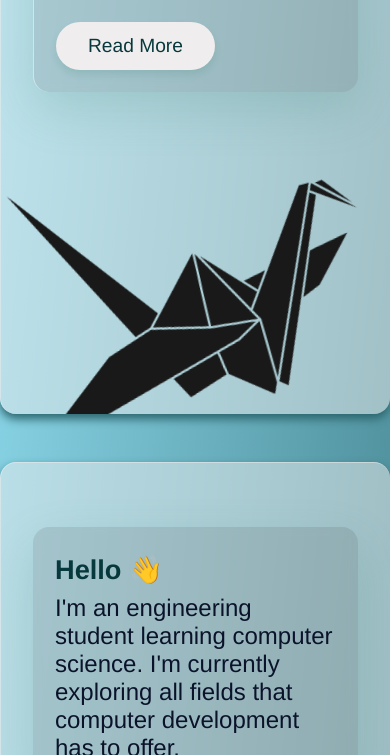
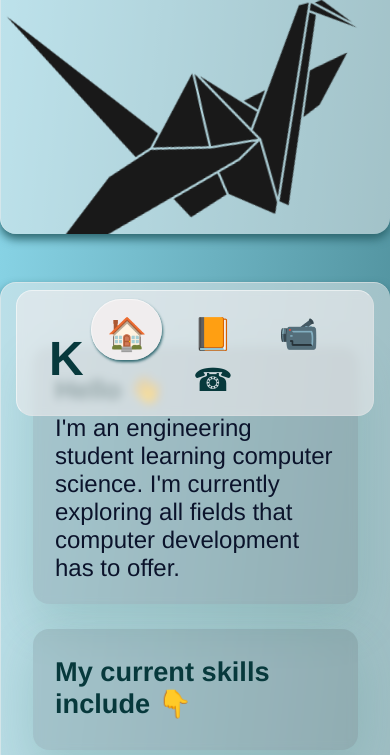
Before and after one commit to KorigamiK/korigamik, a website built with Vite: page index.html in a window 390 px wide. Shown: the part 418-1173 px from the top of the page. Built offline with nearby package versions, Linux system fonts and the light colour scheme.

Commit message:
emojify add bottom tab navigation

```diff
--- a/index.html
+++ b/index.html
@@ -177,10 +177,18 @@
     <header class="bevel">
       <a class="logo" href="#"><p>K</p></a>
       <ul>
-        <li><a>Home</a></li>
-        <li><a>About</a></li>
-        <li><a>Projects</a></li>
-        <li><a>Contact</a></li>
+        <li>
+          <a>🏠<span> Home</span></a>
+        </li>
+        <li>
+          <a>📙<span> About</span></a>
+        </li>
+        <li>
+          <a>📹<span> Projects</span></a>
+        </li>
+        <li>
+          <a>☎<span> Contact</span></a>
+        </li>
       </ul>
     </header>
   </body>
--- a/src/styles/smaller.css
+++ b/src/styles/smaller.css
@@ -17,31 +17,47 @@
   .start {
     height: auto;
   }
+  #home {
+    margin-top: 20px;
+  }
   header {
-    flex-direction: column;
+    flex-direction: row;
     width: calc(100% - 32px);
     justify-self: center;
     top: 20px;
+    top: auto;
+    bottom: 10px;
   }
   header > .logo {
     padding-left: 0;
+    transform: translateY(5px);
   }
   header ul {
-    justify-content: space-evenly;
+    justify-content: space-around;
     flex-wrap: wrap;
+    flex-direction: row;
   }
   header > ul > li {
-    margin-top: 16px;
+    margin: 8px 0 0 30px;
+    min-width: auto;
+    font-size: 2em;
+    padding-right: 0;
+  }
+  header > ul > li > a {
+    padding-top: 16px;
+  }
+  header > ul > li > a > span {
+    display: none;
   }
   .container {
     flex-direction: column;
     padding-top: 64px;
   }
+  .container:last-child {
+    margin-bottom: 90px;
+  }
   section {
     padding: 25px;
-  }
-  header ul li {
-    min-width: none;
   }
 }
 
@@ -61,4 +77,11 @@
   .crane-img img {
     max-width: 45vh;
   }
+
+  div.card > img {
+    width: 70px;
+  }
+  header > ul > li {
+    margin: 8px 0 0 0;
+  }
 }
```
